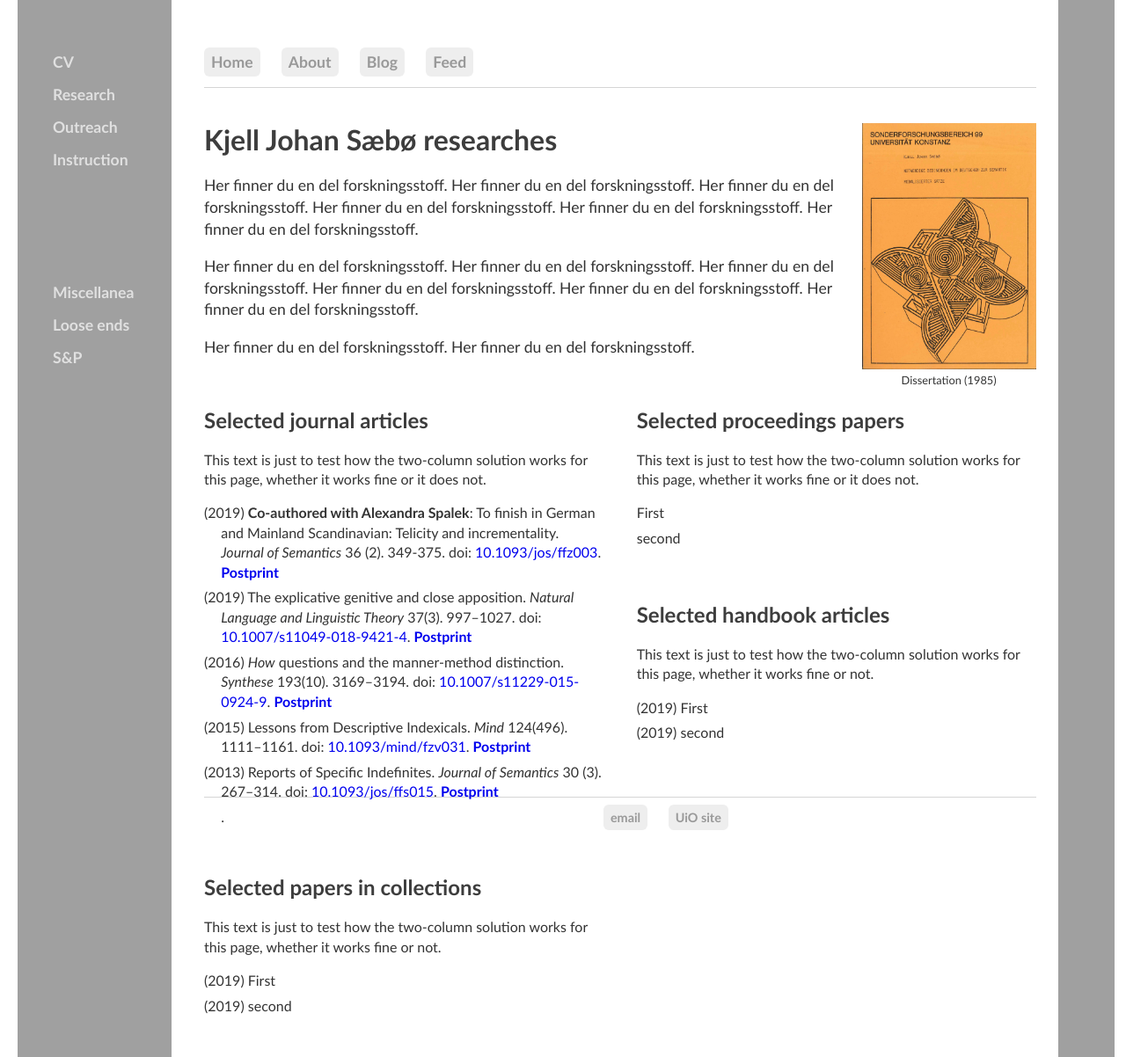
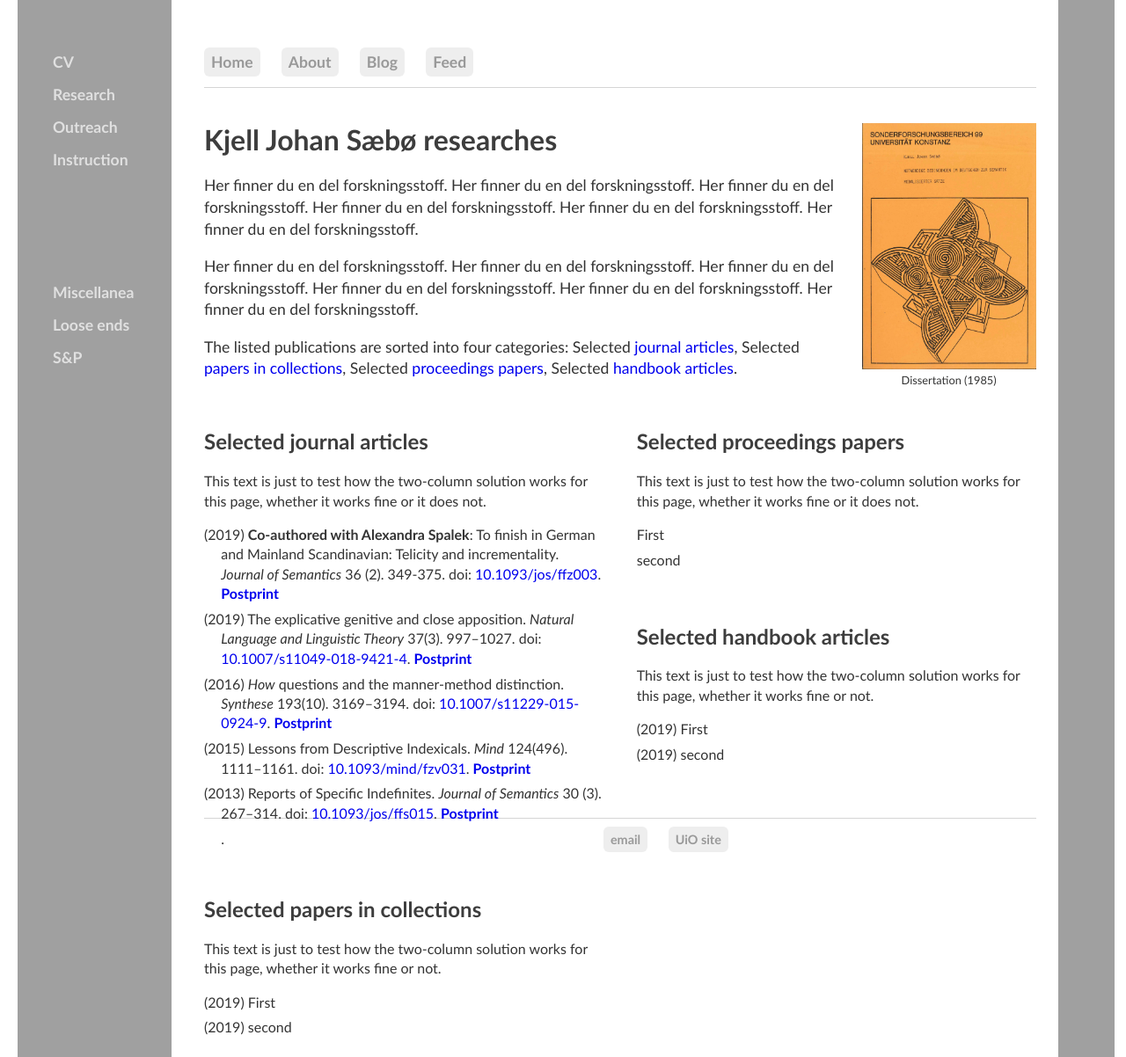
Before and after one commit to kjelljs/kjelljs.github.io, a Jekyll site: the page built from research/index.html, in a window 1280 px wide and 1202 px high. Shown: the whole window at 88% size. Built offline with Jekyll 4.4.1, drawn with Linux system fonts in a browser that asks for light colours; some of the changed lines change nothing that is shown.

Commit message:
Update index.html

```diff
--- a/research/index.html
+++ b/research/index.html
@@ -21,7 +21,7 @@ figcaption {
 <div style="float:right;">&nbsp; &nbsp; &nbsp; &nbsp; &nbsp; &nbsp;<figure><img style="height:280px;" src="/pics/SFB99.jpg"><figcaption>Dissertation (1985)</figcaption></figure></div>
 <div class="blurb">
 	<h1>Kjell Johan Sæbø researches</h1>
-	<div class="ingress"><p>Her finner du en del forskningsstoff. Her finner du en del forskningsstoff. Her finner du en del forskningsstoff. Her finner du en del forskningsstoff. Her finner du en del forskningsstoff. Her finner du en del forskningsstoff.</p> <p>Her finner du en del forskningsstoff. Her finner du en del forskningsstoff. Her finner du en del forskningsstoff. Her finner du en del forskningsstoff. Her finner du en del forskningsstoff. Her finner du en del forskningsstoff.</p> <p>Her finner du en del forskningsstoff. Her finner du en del forskningsstoff.</p></div>
+	<div class="ingress"><p>Her finner du en del forskningsstoff. Her finner du en del forskningsstoff. Her finner du en del forskningsstoff. Her finner du en del forskningsstoff. Her finner du en del forskningsstoff. Her finner du en del forskningsstoff.</p> <p>Her finner du en del forskningsstoff. Her finner du en del forskningsstoff. Her finner du en del forskningsstoff. Her finner du en del forskningsstoff. Her finner du en del forskningsstoff. Her finner du en del forskningsstoff.</p> <p>The listed publications are sorted into four categories: Selected <a href="#jour">journal articles</a>, Selected <a href="#coll">papers in collections</a>, Selected <a href="#proc">proceedings papers</a>, Selected <a href="#hand">handbook articles</a>. </p></div>
 	</div><!-- /.blurb -->
 <style type="text/css">
 .left {
@@ -33,7 +33,7 @@ figcaption {
 }
 </style>
 <div class="left"></br>
-    <h2>Selected journal articles</h2>
+    <h2 id="jour">Selected journal articles</h2>
 	    <p>This text is just to test how the two-column solution works for this page, whether it works fine or it does not.</p>
 	    <ul id="pubs">
 		    <li>(2019) <b>Co-authored with Alexandra Spalek</b>: To finish in German and Mainland Scandinavian: Telicity and incrementality. <i>Journal of Semantics</i> 36 (2). 349-375. doi: <a href="https://doi.org/10.1093/jos/ffz003">10.1093/jos/ffz003</a>. <a href="/pdf/Fertig_JoS.pdf"><b>Postprint</b></a></li>
@@ -43,7 +43,7 @@ figcaption {
 		    <li>(2013) Reports of Specific Indefinites. <i>Journal of Semantics</i> 30 (3). 267–314. doi: <a href="https://doi.org/10.1093/jos/ffs015">10.1093/jos/ffs015</a>. <a href="/pdf/Respecfin.pdf"><b>Postprint</b></a></li>.
     </ul>
 </br>
-    <h2>Selected papers in collections</h2>
+    <h2 id="coll">Selected papers in collections</h2>
 	    <p>This text is just to test how the two-column solution works for this page, whether it works fine or not.</p>
 	    <ul id="pubs">
 		    <li>(2019) First </li>
@@ -52,14 +52,14 @@ figcaption {
 </div>
 <div class="right">
 	</br>
-    <h2>Selected proceedings papers</h2>
+    <h2 id="proc">Selected proceedings papers</h2>
 	    <p>This text is just to test how the two-column solution works for this page, whether it works fine or it does not.</p>
 	    <ul id="pubs">
 		    <li> First </li>
 		    <li> second </li>
     </ul>
 </br>
-    <h2>Selected handbook articles</h2>
+    <h2 id="hand">Selected handbook articles</h2>
 	    <p>This text is just to test how the two-column solution works for this page, whether it works fine or not.</p>
 	    <ul id="pubs">
 		    <li>(2019) First </li>
```
